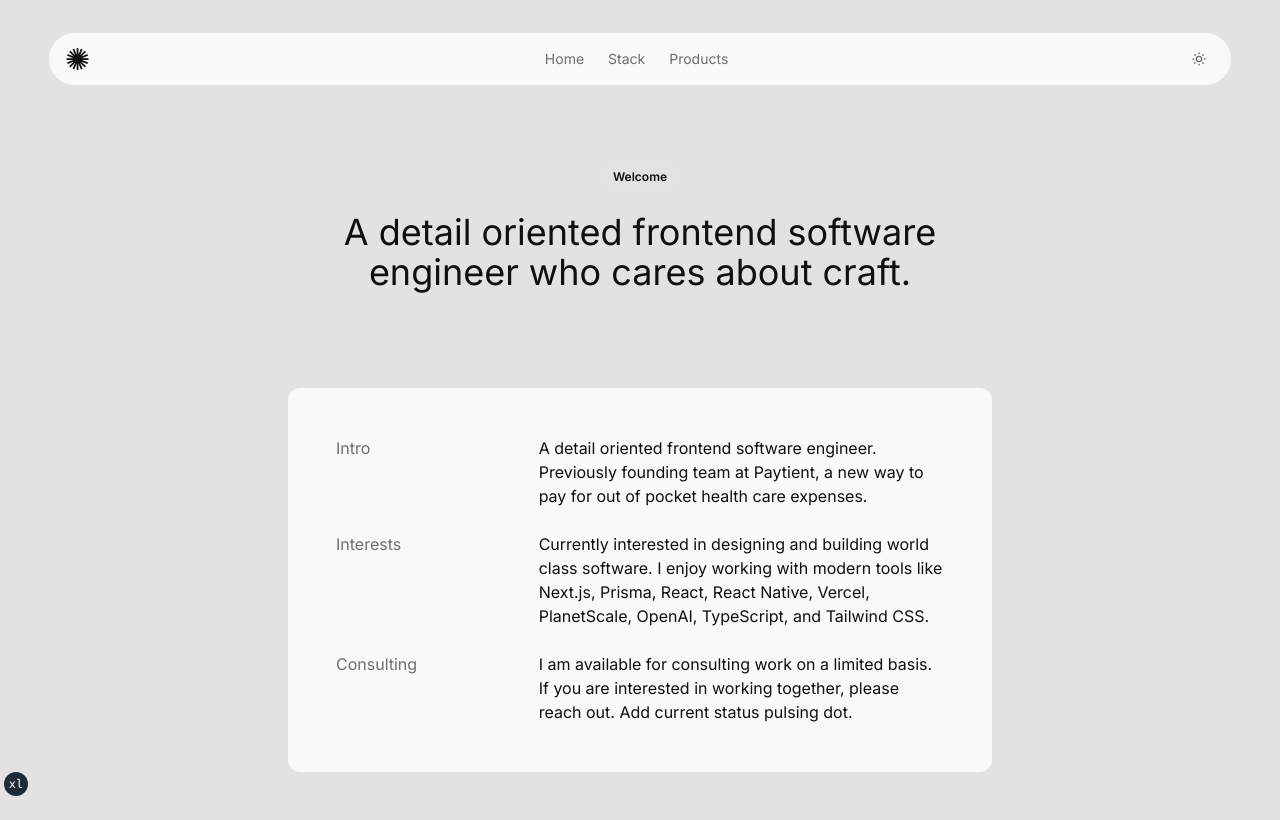
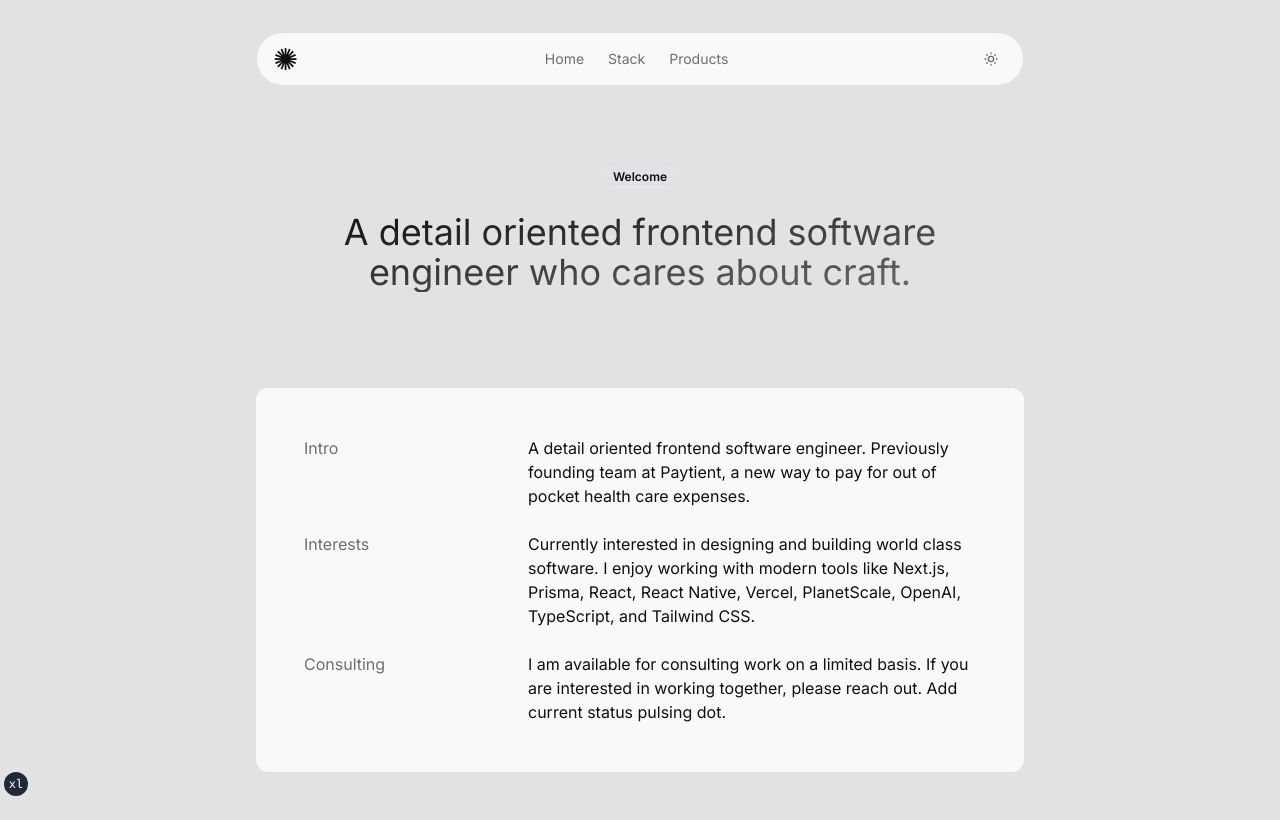
Before and after one commit to keegn/keeg.in, a Next.js app: page / in a window 1280 px wide. Built offline with nearby package versions, Linux system fonts and the light colour scheme.

Commit message:
Adds more layout

```diff
--- a/components/fragments/marketing-header.tsx
+++ b/components/fragments/marketing-header.tsx
@@ -90,7 +90,7 @@ export function MarketingHeader() {
         )}
       >
         <Container type="nav">
-          <div className="flex w-full items-center justify-between rounded-full border border-primary bg-muted px-3 py-2 text-sm text-muted-foreground md:px-4">
+          <div className="mx-auto flex w-full max-w-3xl items-center justify-between rounded-full border border-primary bg-muted px-3 py-2 text-sm text-muted-foreground md:px-4">
             {/* LEFT NAV */}
             <Link href="/" className="text-3xl text-primary-foreground">
               ✺
--- a/components/sections/content-card.tsx
+++ b/components/sections/content-card.tsx
@@ -4,7 +4,7 @@ import { Container } from '../fragments/container'
 
 export function ContentCard() {
   return (
-    <Container className="max-w-3xl py-0 md:py-12">
+    <Container className="max-w-3xl px-4 md:px-0 md:py-12">
       <div className="rounded-xl bg-muted p-12">
         <div className="grid auto-rows-auto gap-6">
           <div className="grid grid-cols-1 gap-2 md:grid-cols-6 md:gap-0">
--- a/components/sections/home-hero.tsx
+++ b/components/sections/home-hero.tsx
@@ -11,7 +11,7 @@ export function HomeHero() {
       <Container type="section" className="py-12">
         <div className="flex flex-col items-center gap-4 md:gap-6">
           <Badge variant={'outline'}>Welcome</Badge>
-          <p className="mx-auto max-w-2xl text-center text-xl md:text-4xl">
+          <p className="mx-auto max-w-2xl bg-gradient-to-br from-foreground to-muted-foreground bg-clip-text text-center text-xl text-transparent   md:text-4xl">
             <Balancer>
               A detail oriented frontend software engineer who cares about
               craft.
```
